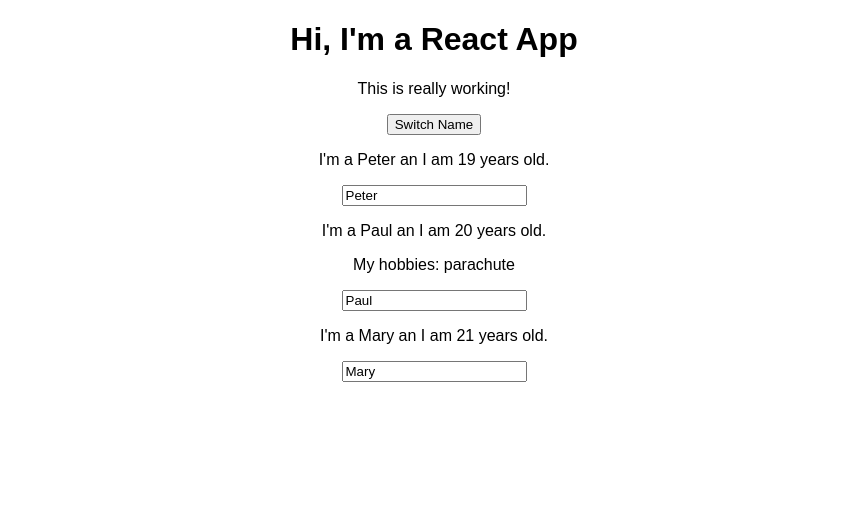
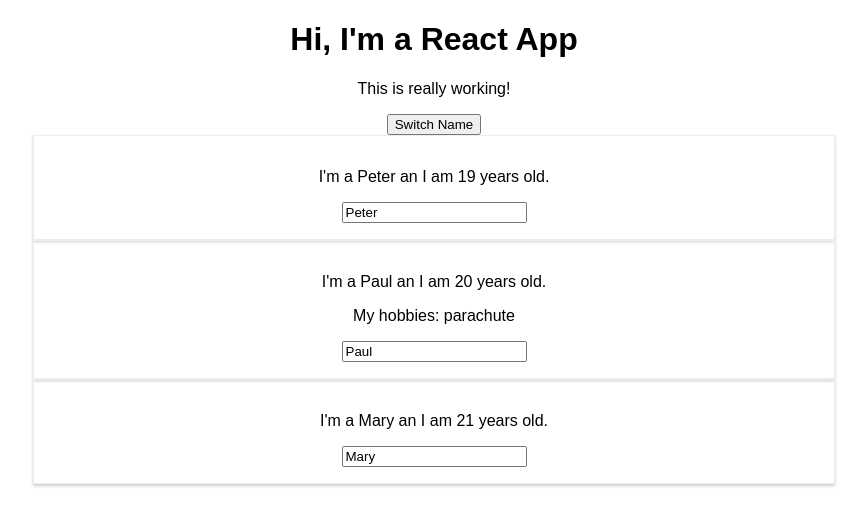
Before and after one commit to makomweb/notes-react-course, a React (Create React App) app in the folder react-complete-guide/: page / in a window 1280 px wide. Shown: the top 526 px of the page, without its empty margins (206-1073 px from the left). Built offline with nearby package versions, Linux system fonts and the light colour scheme.

Commit message:
style the Person component with CSS

```diff
--- /dev/null
+++ b/react-complete-guide/src/Person/Person.css
@@ -0,0 +1,8 @@
+.Person {
+    width: 60%;
+    margin: auto;
+    border: 1px solid #eee;
+    box-shadow: 0 2px 3px #ccc;
+    padding: 16px;
+    text-align: center;
+}
--- a/react-complete-guide/src/Person/Person.js
+++ b/react-complete-guide/src/Person/Person.js
@@ -1,9 +1,10 @@
 import React from 'react';
+import './Person.css';
 
 const Person = (props) => {
     const { age, name } = props;
     return (
-        <div onClick={props.click}>
+        <div className="Person" onClick={props.click}>
             <p>I'm a {name} an I am {age} years old.</p>
             <p>{props.children}</p>
             <input type="text" onChange={props.changed} value={props.name} />
```
